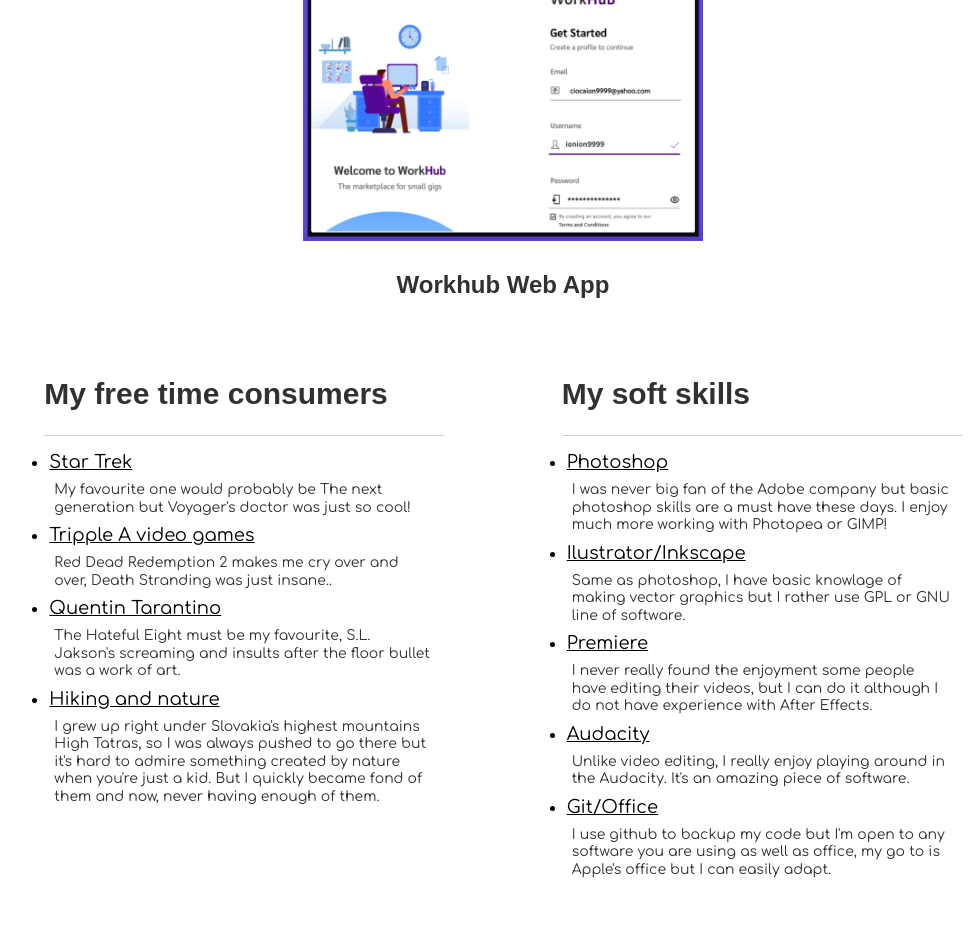
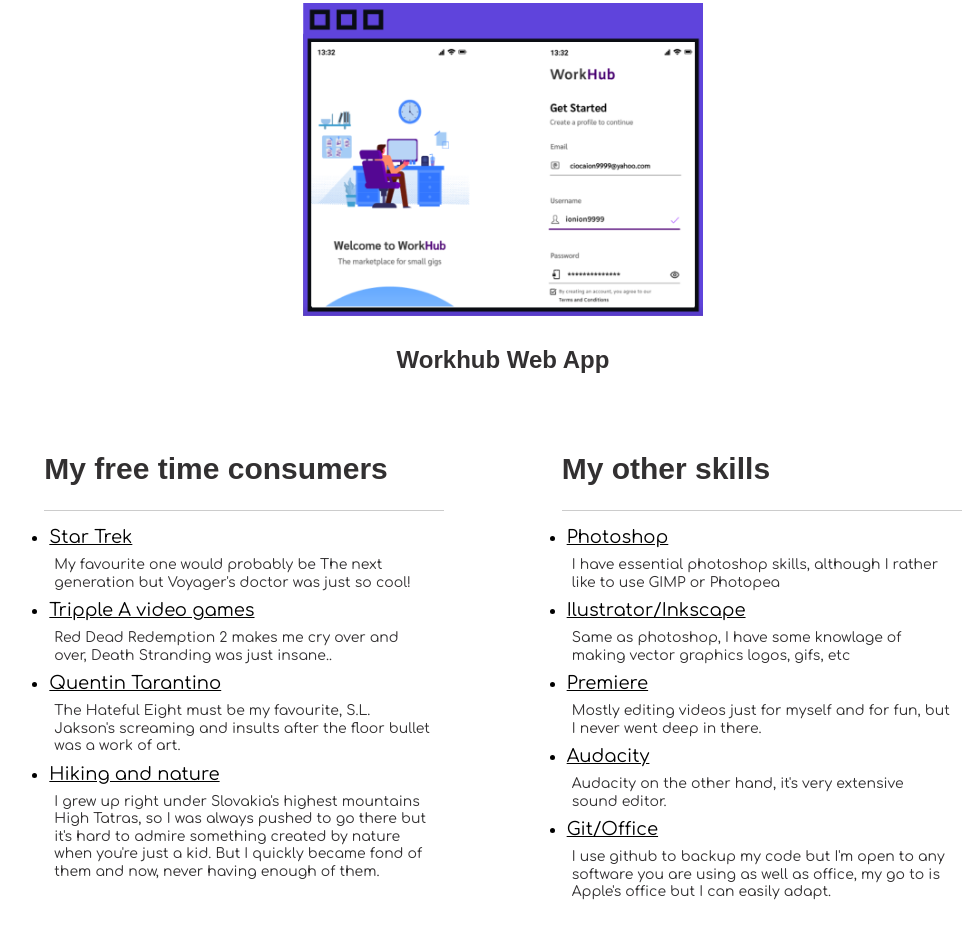
Before and after one commit to JRoshthen1/portfolio, a plain HTML site: page index.html in a window 1280 px wide. Shown: the part 1861-2797 px from the top of the page, without its empty margins (137-1117 px from the left). Drawn offline with nearby package versions, Linux system fonts and the light colour scheme; a web font is replaced by a local one.

```diff
--- a/css/styles.css
+++ b/css/styles.css
@@ -112,8 +112,6 @@
 .small-container {
     width: 300px;
     padding: 30px;
-    background-color: white;
-    border-radius: 45px 0 0 0;
     color: var(--jet);
 }
 
--- a/index.html
+++ b/index.html
@@ -50,7 +50,7 @@
         </div>
       </div>
 
-      <img class="profile-pic" src="img/profilepic.jpg" alt="My portrait picture">
+      <img class="profile-pic" src="img/profilepic.png" alt="My portrait picture">
     </main>
 
 
@@ -203,21 +203,18 @@
 
 
       <div class="list-container" data-aos="fade-up-left" data-aos-duration="1000">
-        <h2 class="ss-mobile">My soft skills</h2>
+        <h2 class="ss-mobile">My other skills</h2>
         <hr>
         <div class="soft-skills-list">
           <ul>
             <li>Photoshop</li>
-            <p>I was never big fan of the Adobe company but basic photoshop skills are a must have these days. I enjoy
-              much more working with Photopea or GIMP!
+            <p>I have essential photoshop skills, although I rather like to use GIMP or Photopea</p>
               <li>Ilustrator/Inkscape</li>
-              <p>Same as photoshop, I have basic knowlage of making vector graphics but I rather use GPL or GNU line of
-                software.</p>
+              <p>Same as photoshop, I have some knowlage of making vector graphics logos, gifs, etc</p>
               <li>Premiere</li>
-              <p>I never really found the enjoyment some people have editing their videos, but I can do it although I do
-                not have experience with After Effects.</p>
+              <p>Mostly editing videos just for myself and for fun, but I never went deep in there.</p>
               <li>Audacity</li>
-              <p>Unlike video editing, I really enjoy playing around in the Audacity. It's an amazing piece of software.
+              <p>Audacity on the other hand, it's very extensive sound editor.
               </p>
               <li>Git/Office</li>
               <p>I use github to backup my code but I'm open to any software you are using as well as office, my go to
```
Also changed, not shown: img/profilepic.png (added), 3 other files.
